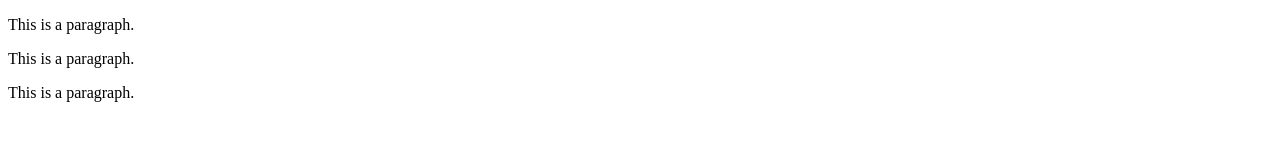
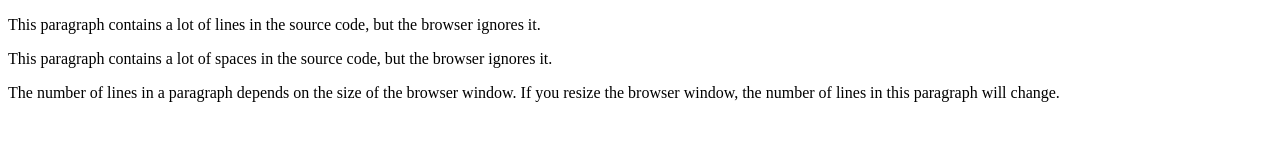
Before and after one commit to chetanrawat560933/JavaPractice, a plain HTML site: page index.html in a window 1280 px wide. Drawn offline with Linux system fonts and the light colour scheme.

Commit message:
new paragraph code for index.html

```diff
--- a/index.html
+++ b/index.html
@@ -2,6 +2,25 @@
 <html>
 <body>
 
-<p>This is a paragraph.</p>
-<p>This is a paragraph.</p>
-<p>This is a paragraph.</p>
+<p>
+This paragraph
+contains a lot of lines
+in the source code,
+but the browser
+ignores it.
+</p>
+
+<p>
+This paragraph
+contains      a lot of spaces
+in the source     code,
+but the    browser
+ignores it.
+</p>
+
+<p>
+The number of lines in a paragraph depends on the size of the browser window. If you resize the browser window, the number of lines in this paragraph will change.
+</p>
+
+</body>
+</html>
```
